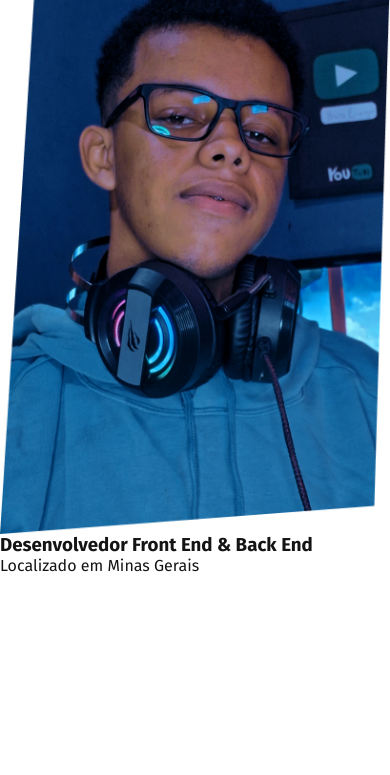
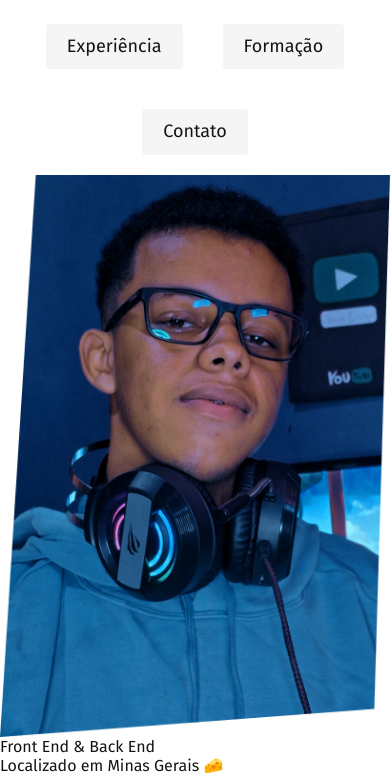
Before and after one commit to IsaqueTADS/Site-Portifolio, a plain HTML site: page index.html in a window 390 px wide. Shown: the part 86-861 px from the top of the page. Drawn offline with Linux system fonts and the light colour scheme.

Commit message:
terminamos o header, deixando ele responsivo, junto a isso comecamos a colocar os itens da main do site

```diff
--- a/CSS/global.css
+++ b/CSS/global.css
@@ -4,6 +4,7 @@ body {
   margin: 0px;
   font-family: "Fira Sans", Arial, sans-serif;
   color: #141414;
+
 }
 
 h1,
--- a/CSS/header.css
+++ b/CSS/header.css
@@ -1,4 +1,44 @@
 header {
+  max-width: 1200px;
+  margin-left: auto;
+  margin-right: auto;
+  padding: 40px 20px;
+  display: flex;
+  justify-content: space-between;
+  align-items: center;
+  /* flex-wrap: wrap; */
+}
+.header-menu {
   display: flex;
   flex-wrap: wrap;
+  gap: 40px;
+  justify-content: right;
+  justify-content: center;
 }
+
+.header-menu a {
+  font-size: 1.125rem;
+  line-height: 1.3;
+  padding: 10px 20px;
+  border: 1px solid transparent;
+  text-decoration: none;
+  color: #141414;
+  display: block;
+}
+
+.header-menu a:hover {
+  border: 1px solid #141414;
+  border-radius: 4px;
+}
+
+@media (max-width: 700px) {
+  header {
+    flex-direction: column;
+    gap: 40px;
+    padding: 20px;
+  }
+  .header-menu a {
+    background-color: #f5f5f5;
+    border-radius: 4px;
+  }
+}
--- a/index.html
+++ b/index.html
@@ -22,15 +22,18 @@
     <script src="script.js"></script>
 </header>
 
-<article class="introducao">
-  <img src="./img/Perfil-isaqueTADS.jpg" alt="">
-  <section class="introducao-itens">
-    <h1>Desenvolvedor
-      Front End &
-      Back End</h1>
-    <p>Localizado em Minas Gerais</p>
-  </section>
-</article>
+<main class="introducao">
+  <img src="./img/Perfil-isaqueTADS.jpg" alt="foto de isaque">
+
+  <div>
+    Front End &
+    Back End</h1>
+    <p>Localizado em Minas Gerais 🧀</p>
+  </div>
+
+</main>
+
+
 
 
 </html>
```
